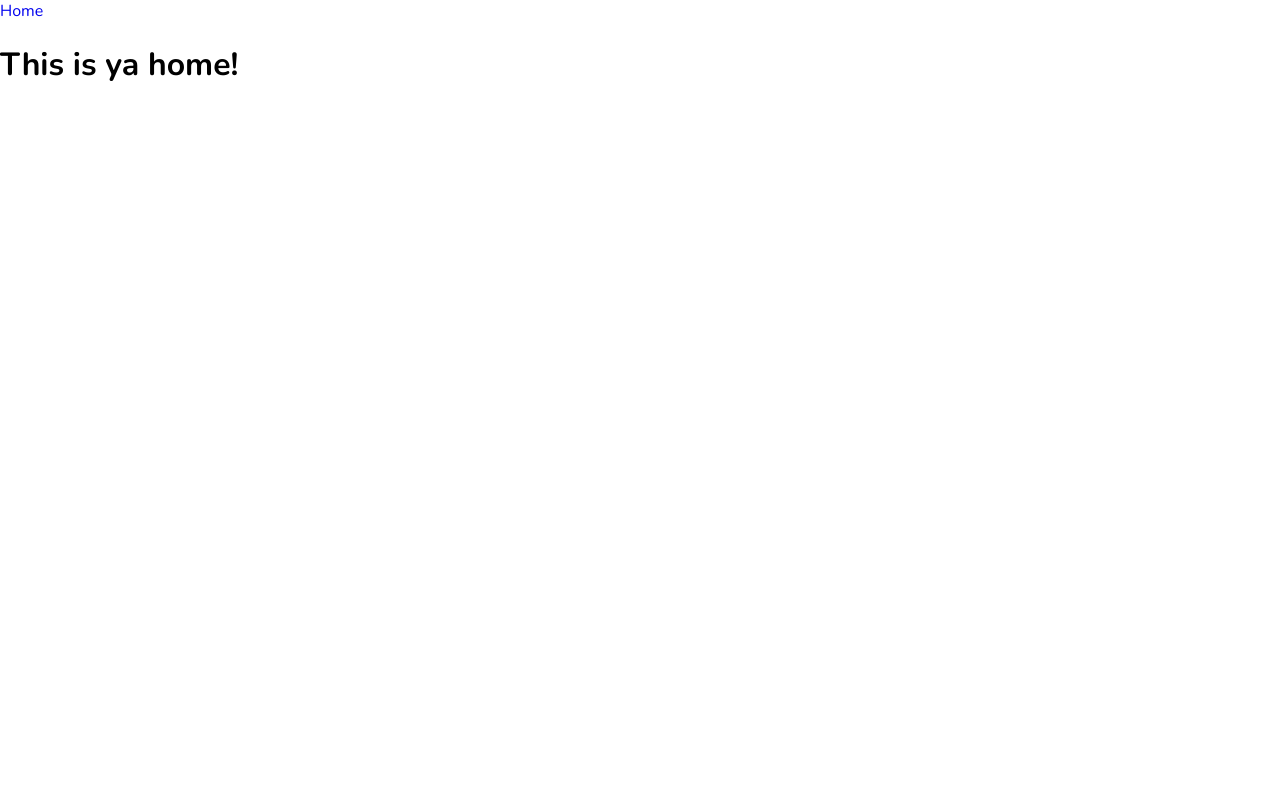
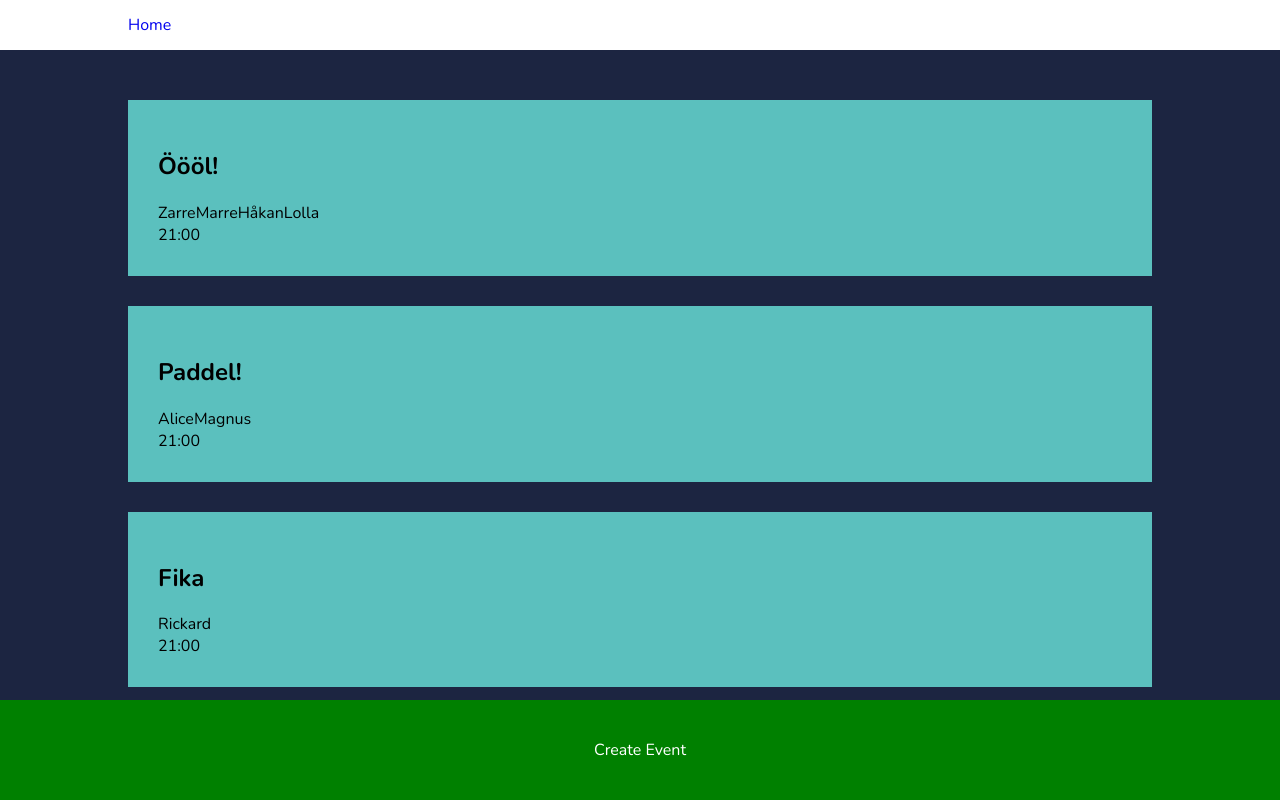
Before and after one commit to kazordomo/socci, a website built with webpack: page public/index.html in a window 1280 px wide. Both pictures are taken after a click on the button "LOGIN". Shown: the top 800 px of the page. Built offline with nearby package versions, Linux system fonts and the light colour scheme.

Commit message:
home view added

```diff
--- /dev/null
+++ b/public/app/css/components/edit.css
@@ -0,0 +1,3 @@
+section#edit input {
+    width: 100%;
+}
--- /dev/null
+++ b/public/app/css/components/home.css
@@ -0,0 +1,26 @@
+section#home {
+    background-color: var(--yankees-blue);
+}
+
+section#home .row {
+    background-color: var(--sea-serpent);
+    box-sizing: border-box;
+    margin-bottom: 30px;
+    padding: 30px;
+}
+
+section#home .row :last-child {
+    margin-bottom: 0;
+}
+
+section#home a {
+    background-color: green;
+    bottom: 0;
+    color: #FFFFFF;
+    display: block;
+    height: 100px;
+    line-height: 100px;
+    position: fixed;
+    text-align: center;
+    width: 100%;
+}
--- /dev/null
+++ b/public/app/css/general/nav.css
@@ -0,0 +1,4 @@
+nav {
+    height: 50px;
+    line-height: 50px;
+}
--- a/public/app/css/master.css
+++ b/public/app/css/master.css
@@ -20,6 +20,7 @@
 
 section {
     min-height: 100vh;
+    padding: 50px 0px;
 }
 
 hr {
@@ -54,3 +55,7 @@
     margin: 0 auto;
     max-width: 90%;
 }
+
+.row {
+    width: 100%;
+}
--- /dev/null
+++ b/public/app/dummy/events.js
@@ -0,0 +1,32 @@
+export default [
+    {
+        title: 'Öööl!',
+        information: 'Idag på steriksplan ba.',
+        attendees: ['Zarre', 'Marre', 'Håkan', 'Lolla'],
+        time: '21:00',
+    },
+    {
+        title: 'Paddel!',
+        information: 'Alla välkommna! Kör vid Frihamnen',
+        attendees: ['Alice', 'Magnus'],
+        time: '21:00',
+    },
+    {
+        title: 'Fika',
+        information: 'Vill någon fika med miiiig?!',
+        attendees: ['Rickard'],
+        time: '21:00',
+    },
+    {
+        title: 'Fotboll',
+        information: 'Vasaparken så kör vi',
+        attendees: ['Zarre', 'Marre', 'Håkan', 'Lolla'],
+        time: '14:00',
+    },
+    {
+        title: 'Stadstur vid ån',
+        information: 'Men nu tar vi en stadstur vid ån va.',
+        attendees: ['Jannis', 'Marre', 'Håkish', 'Barrish'],
+        time: '23:00',
+    }
+]
--- /dev/null
+++ b/public/app/js/components/edit.js
@@ -0,0 +1,11 @@
+// This class will both be used to add new and edit existing event.
+
+class Edit {
+
+    constructor() {
+
+    }
+
+}
+
+export default Edit;
--- /dev/null
+++ b/public/app/js/components/home.js
@@ -0,0 +1,60 @@
+import events from '../../dummy/events';
+
+class Home {
+
+    constructor() {
+
+        this.DOMElement = document.querySelector('section#home');
+        this.events = events;
+
+        this.init();
+
+    }
+
+    init () {
+
+        console.log(events);
+        for (let event of events) {
+
+            this.createEventEl(event);
+
+        }
+
+    }
+
+    createEventEl (data) {
+
+        let rowEl = document.createElement('div');
+        let attendeesEl = document.createElement('div');
+        let titleEl = document.createElement('h2');
+        let timeEl = document.createElement('span');
+
+        // Order matters
+        let appendEls = [ titleEl, attendeesEl, timeEl ];
+
+        rowEl.classList.add('row');
+
+        titleEl.innerHTML = data.title;
+        timeEl.innerHTML = data.time;
+
+        // Wrap each attendee in a span and append to div
+        for (let attendee of data.attendees) {
+            let span = document.createElement('span');
+            span.innerHTML = attendee;
+            attendeesEl.appendChild(span);
+        }
+
+        // Loop through all elements and append to the row/container
+        for (let el of appendEls) {
+            rowEl.appendChild(el)
+        }
+
+
+        this.DOMElement.querySelector('.wrapper').appendChild(rowEl);
+
+        return true;
+    }
+
+}
+
+export default Home;
--- a/public/app/js/general/page.js
+++ b/public/app/js/general/page.js
@@ -1,7 +1,12 @@
+import Login from '../components/login';
+import Home from '../components/home';
+import Edit from '../components/edit';
+
 class Page {
 
-    constructor (url) {
+    constructor (url, script = null) {
         this.url = `app/views/${url}`;
+        this.script = script;
     }
 
     load () {
@@ -11,8 +16,26 @@
             .catch(err => this.html = 'Something went wrong!');
     }
 
+    loadScript (script) {
+        switch(script) {
+            case 'login':
+                new Login();
+                break;
+            case 'home':
+                new Home();
+                break;
+            case 'edit':
+                new Edit();
+                break;
+            default:
+                return false;
+        }
+    }
+
     render (element) {
         element.innerHTML = this.html;
+        // Be sure that we render the html before the script
+        setTimeout(() => this.loadScript(this.script), 0);
     }
 }
 
--- a/public/app/js/main.js
+++ b/public/app/js/main.js
@@ -2,11 +2,10 @@
 import Layout from './general/layout';
 import Page from './general/page';
 
-
-
-const router = new Router({
+new Router({
         login: new Page('login.html'),
-        home: new Layout(new Page('menu.html'), new Page('home.html')),
+        home: new Layout(new Page('menu.html'), new Page('home.html', 'home')),
+        edit: new Page('edit.html', 'edit'),
         notFound: new Page('404.html'),
         '#default': new Page('login.html'),
     },
--- a/public/app/views/home.html
+++ b/public/app/views/home.html
@@ -1 +1,9 @@
-<h1>This is ya home!</h1>
+<section id="home">
+
+    <div class="wrapper">
+
+    </div>
+
+    <a href="#edit">Create Event</a>
+
+</section>
--- a/public/app/views/menu.html
+++ b/public/app/views/menu.html
@@ -1 +1,5 @@
-<a href='#home'>Home</a>
+<div class="wrapper">
+    <nav>
+        <a href='#home'>Home</a>
+    </nav>
+</div>
--- a/public/index.html
+++ b/public/index.html
@@ -6,7 +6,10 @@
     <link rel="stylesheet" href="https://use.fontawesome.com/releases/v5.5.0/css/all.css" integrity="sha384-B4dIYHKNBt8Bc12p+WXckhzcICo0wtJAoU8YZTY5qE0Id1GSseTk6S+L3BlXeVIU" crossorigin="anonymous">
     <link href="https://fonts.googleapis.com/css?family=Nunito:400,700" rel="stylesheet">
     <link rel="stylesheet" type="text/css" href="./app/css/master.css">
+    <link rel="stylesheet" type="text/css" href="./app/css/general/nav.css">
     <link rel="stylesheet" type="text/css" href="./app/css/components/login.css">
+    <link rel="stylesheet" type="text/css" href="./app/css/components/home.css">
+    <link rel="stylesheet" type="text/css" href="./app/css/components/edit.css">
 </head>
 <body>
 
```
Also changed, not shown: public/app/views/edit.html (added, +15 -0 lines), public/dist/bundle.js.
